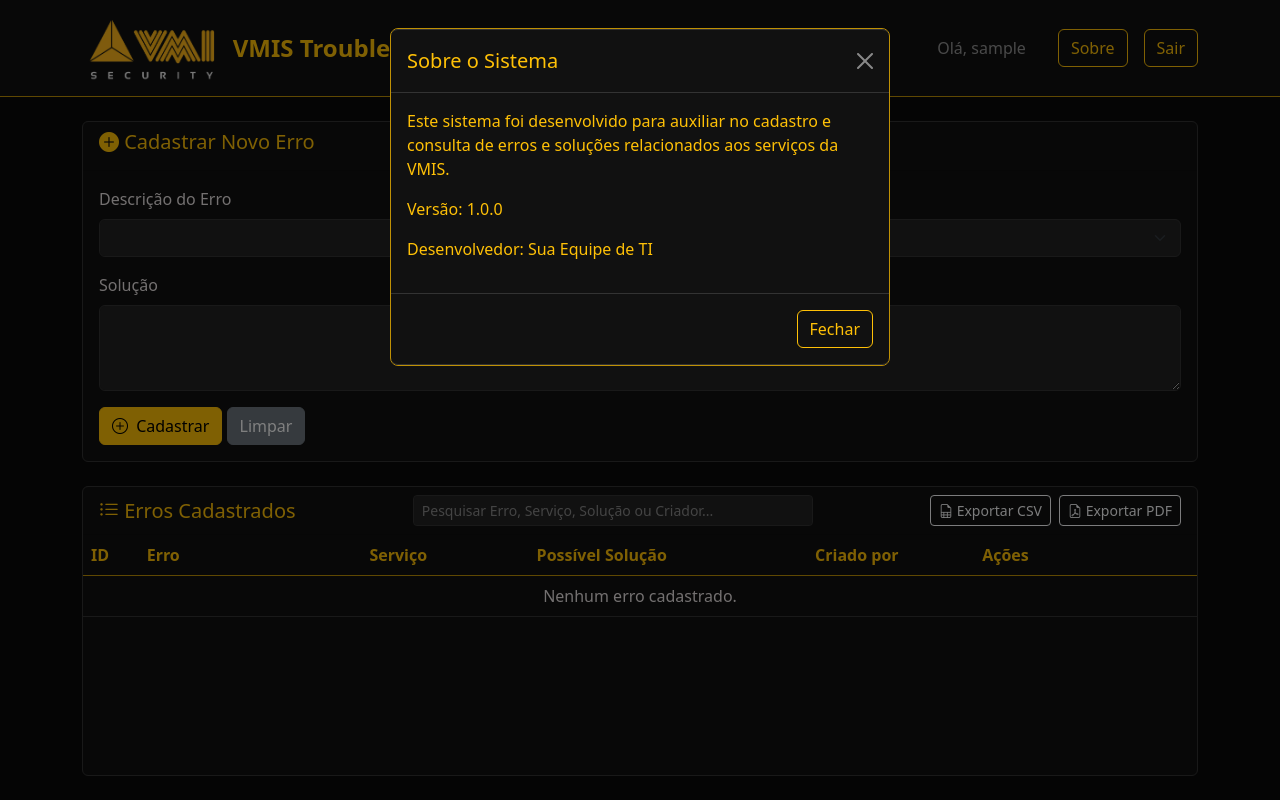
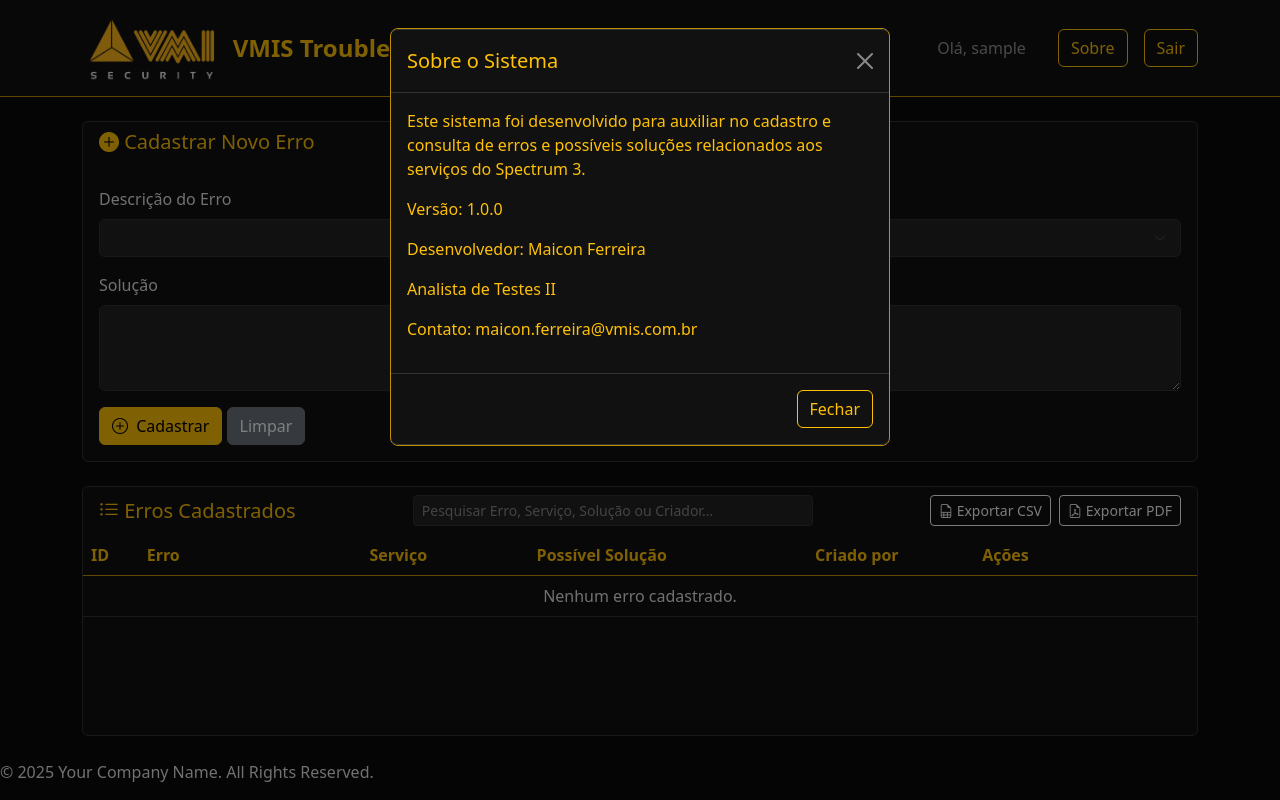
Before and after one commit to maiconferreiraa/Troubleshoot, a Flask app: page /dashboard in a window 1280 px wide, after a click on "Sobre". Run offline with Flask 3, Linux system fonts and the light colour scheme; the visitor is signed in with stand-in values (Sample User, id 1); data that the repository does not hold is empty; some libraries are stand-ins or nearby versions.

Commit message:
ADD: melhorias dashboard

```diff
--- a/app.py
+++ b/app.py
@@ -16,7 +16,8 @@ from psycopg2 import extras
 from psycopg2 import errors as pg_errors
 
 # --- Configuração da Aplicação ---
-DATABASE_URL = os.environ.get("DATABASE_URL")
+#DATABASE_URL = os.environ.get("DATABASE_URL")
+DATABASE_URL = "postgresql://vmis_db_user:8TDeUr6zcACsxeRbpKj0dO5ttJW9tDCk@dpg-d3fa0n6uk2gs73dcqv9g-a.oregon-postgres.render.com/vmis_db"
 ALLOWED_DOMAIN = "@vmis.com.br"
 ADMIN_EMAIL = "maicon.ferreira@vmis.com.br"
 SECRET_KEY = os.environ.get("FLASK_SECRET_KEY", "chave_fallback_insegura_nao_usar")
--- a/templates/dashboard.html
+++ b/templates/dashboard.html
@@ -367,9 +367,12 @@
                     <button type="button" class="btn-close btn-close-white" data-bs-dismiss="modal"></button>
                 </div>
                 <div class="modal-body text-light">
-                    <p>Este sistema foi desenvolvido para auxiliar no cadastro e consulta de erros e soluções relacionados aos serviços da VMIS.</p>
+                    <p>Este sistema foi desenvolvido para auxiliar no cadastro e consulta de erros e possíveis soluções relacionados aos serviços do Spectrum 3.</p>
                     <p>Versão: 1.0.0</p>
-                    <p>Desenvolvedor: Sua Equipe de TI</p>
+                    <p>Desenvolvedor: Maicon Ferreira
+                    <p>Analista de Testes II
+                    <p>Contato: maicon.ferreira@vmis.com.br
+                    </p>
                 </div>
                 <div class="modal-footer">
                     <button type="button" class="btn btn-outline-warning" data-bs-dismiss="modal">Fechar</button>
@@ -443,5 +446,8 @@
             });
         });
     </script>
+     <footer>
+  <p>&copy; 2025 Your Company Name. All Rights Reserved.</p>
+</footer>
 </body>
 </html>
```
